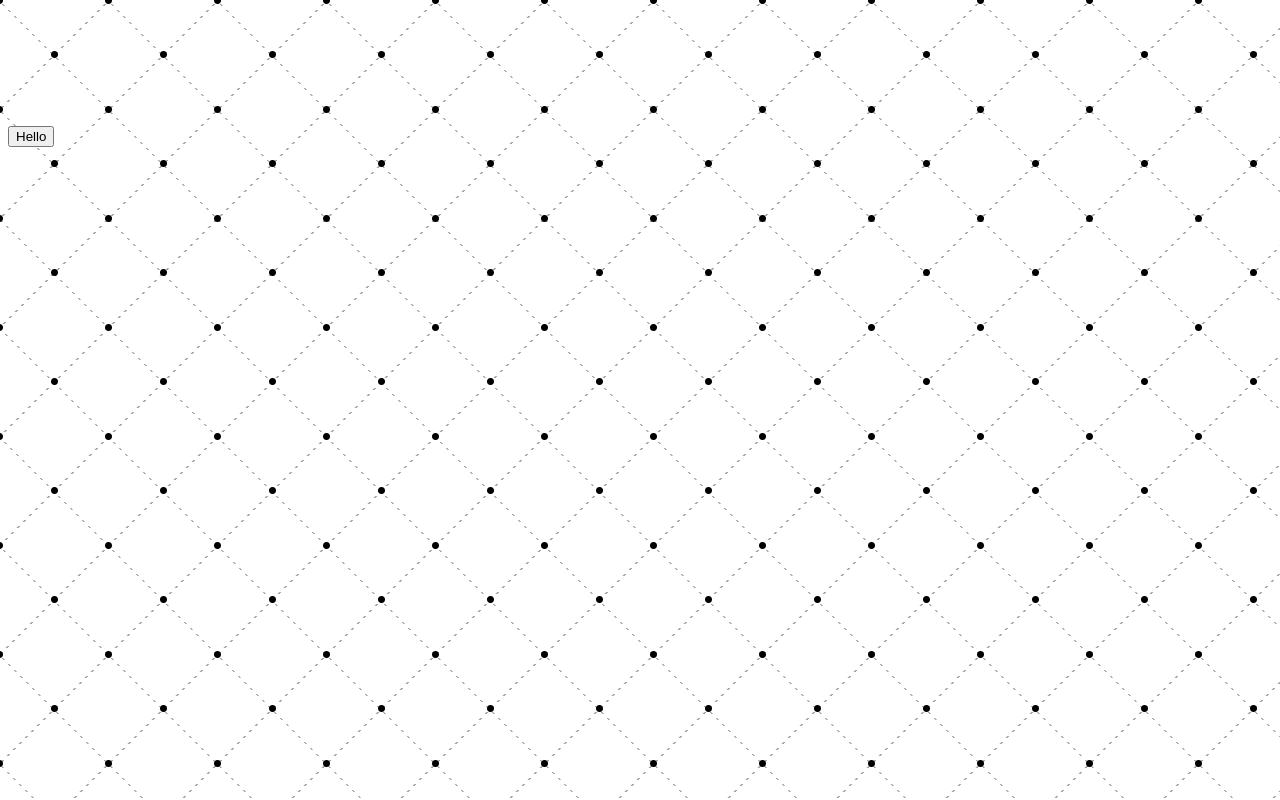
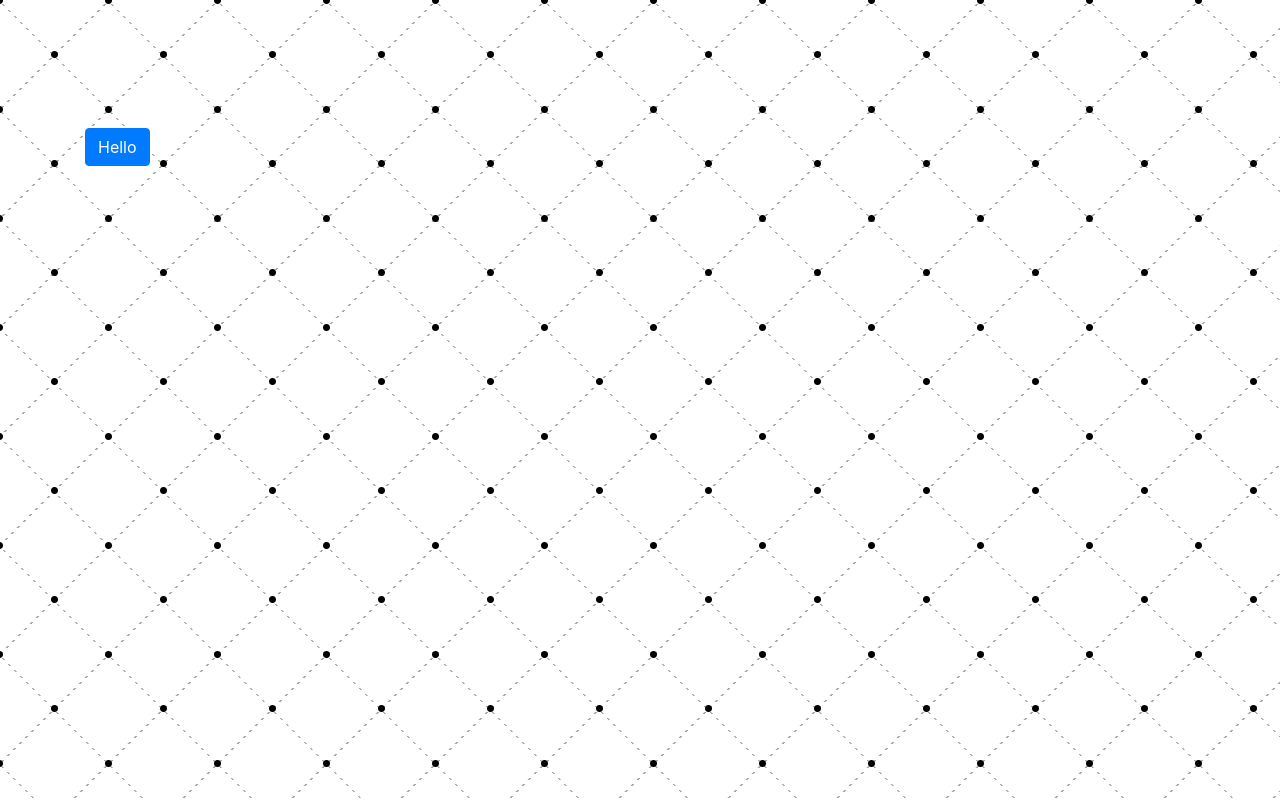
Before and after one commit to ishaan001/AngularLearnings, an Angular app in the folder signup-reactive/: page / in a window 1280 px wide. Built offline with nearby package versions, Linux system fonts and the light colour scheme.

Commit message:
reactive form imported

```diff
--- a/signup-reactive/src/styles.css
+++ b/signup-reactive/src/styles.css
@@ -1,4 +1,5 @@
 /* You can add global styles to this file, and also import other style files */
+@import "~bootstrap/dist/css/bootstrap.min.css";
 
 body {
   background: radial-gradient(black 3px, transparent 4px),
```
